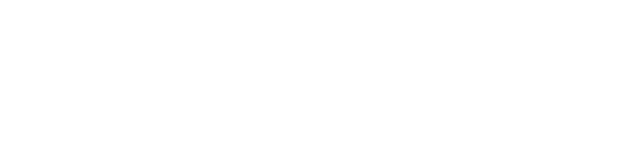
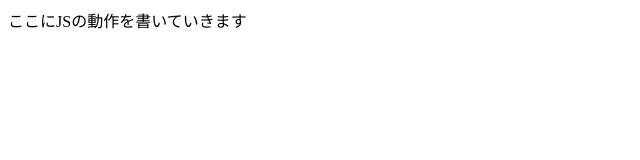
Before and after one commit to kinnikudaiki/JSproduct, a plain HTML site: page index.html in a window 1280 px wide. Shown: the whole page, without its empty margins (0-640 px from the left). Drawn offline with Linux system fonts and the light colour scheme.

Commit message:
Update index.html

```diff
--- a/index.html
+++ b/index.html
@@ -6,6 +6,6 @@
   <title>Document</title>
 </head>
 <body>
-
+  ここにJSの動作を書いていきます
 </body>
 </html>
```
